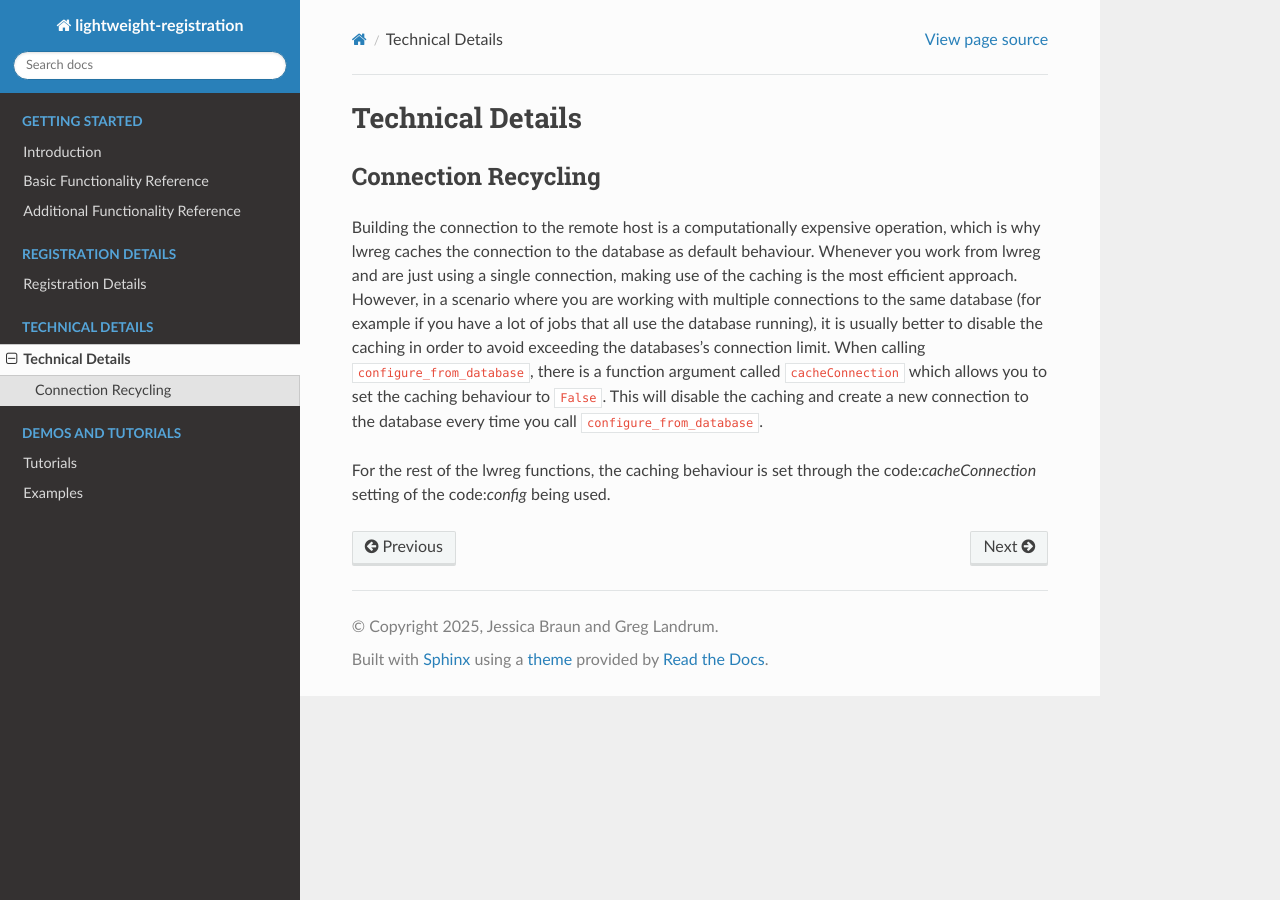
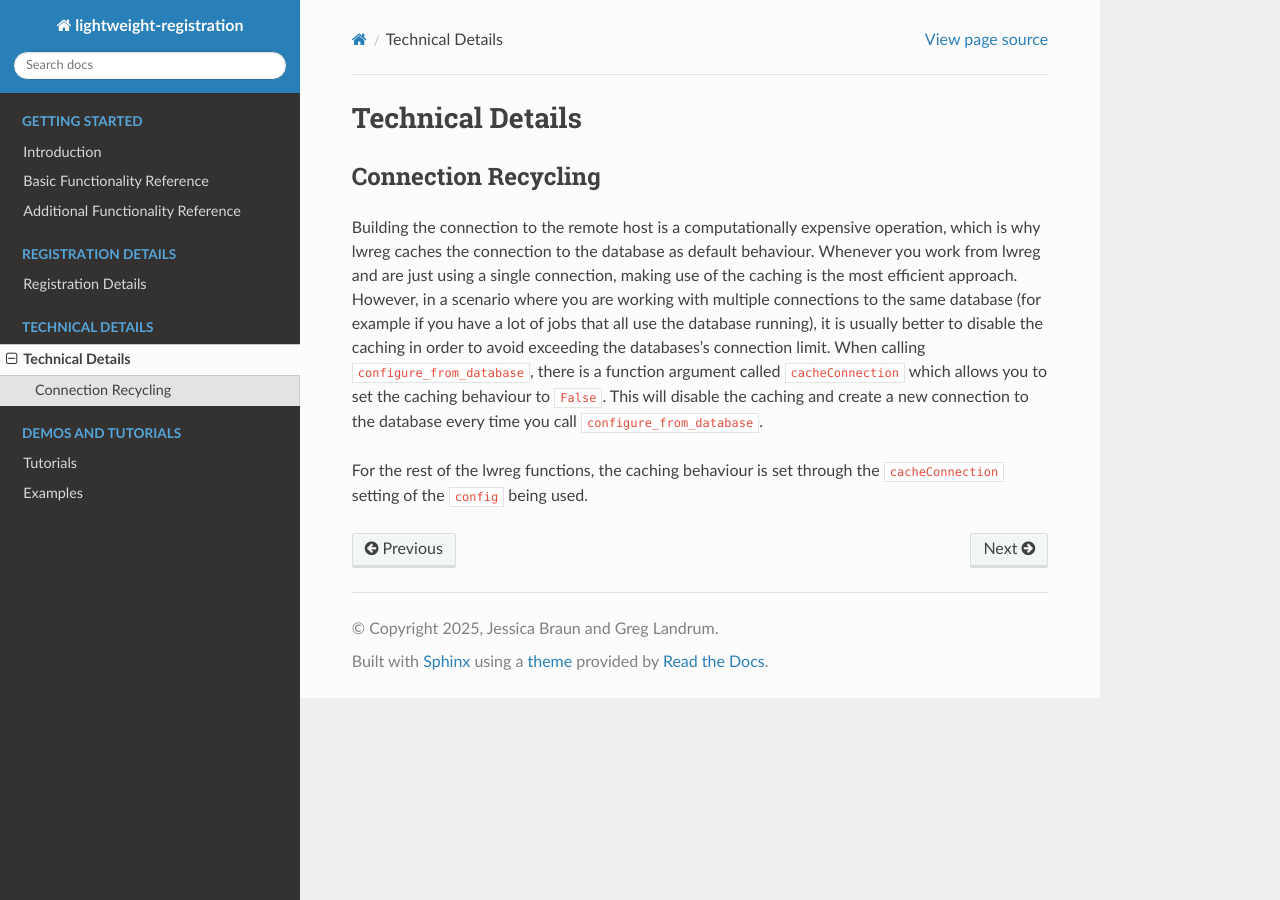
Before and after one commit to rinikerlab/lightweight-registration, a Sphinx documentation site: the page built from docs/source/technicaldetails.rst, in a window 1280 px wide. Built offline with Sphinx 7.4.7 and the Read the Docs theme 3.1.0, drawn with Linux system fonts in a browser that asks for light colours.

Commit message:
fixing format in technicaldetails doc (#91)

```diff
--- a/docs/source/technicaldetails.rst
+++ b/docs/source/technicaldetails.rst
@@ -9,4 +9,4 @@ However, in a scenario where you are working with multiple connections to the sa
 When calling :code:`configure_from_database`, there is a function argument called :code:`cacheConnection` which allows you to set the caching behaviour to :code:`False`.
 This will disable the caching and create a new connection to the database every time you call :code:`configure_from_database`.
 
-For the rest of the lwreg functions, the caching behaviour is set through the code:`cacheConnection` setting of the code:`config` being used.
+For the rest of the lwreg functions, the caching behaviour is set through the :code:`cacheConnection` setting of the :code:`config` being used.
```
